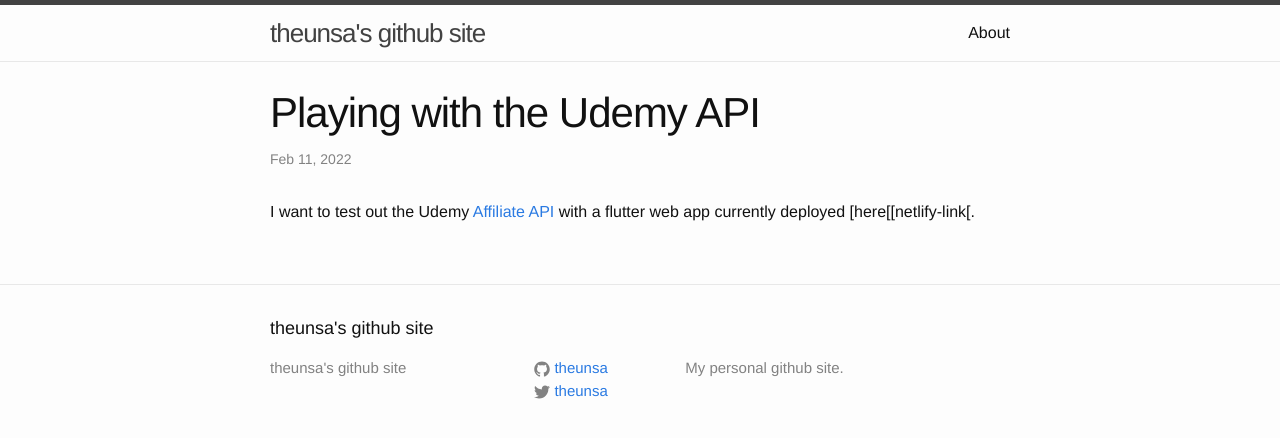
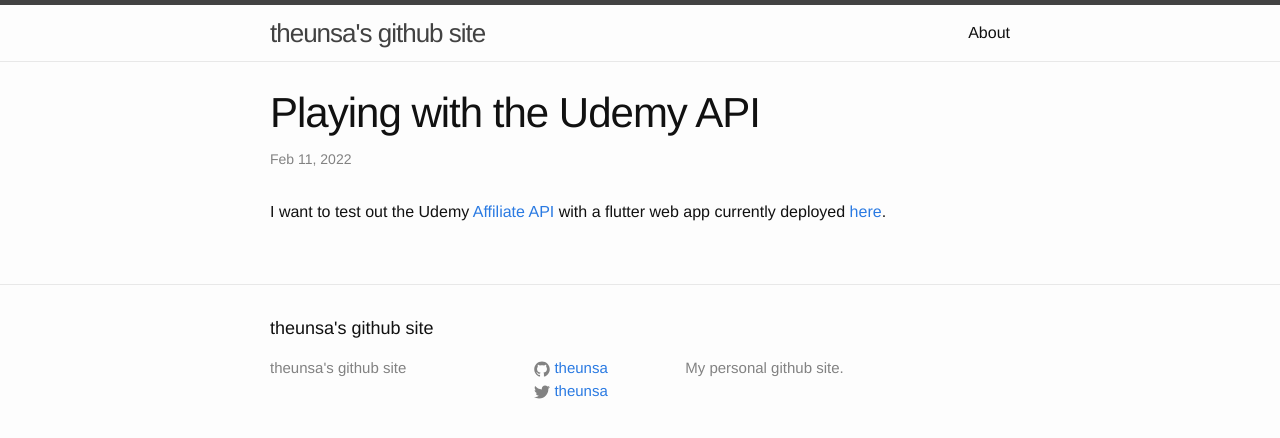
Before and after one commit to theunsa/theunsa.github.io, a Jekyll site: the page built from _posts/2022-02-11-playing-with-udemy-api.markdown, in a window 1280 px wide. Shown: the top 438 px of the page. Built offline with Jekyll 4.4.1, drawn with Linux system fonts in a browser that asks for light colours.

Commit message:
Update 2022-02-11-playing-with-udemy-api.markdown

```diff
--- a/_posts/2022-02-11-playing-with-udemy-api.markdown
+++ b/_posts/2022-02-11-playing-with-udemy-api.markdown
@@ -5,7 +5,7 @@ date:   2022-02-11 15:00:00 +02:00
 categories: coding
 ---
 
-I want to test out the Udemy [Affiliate API][udemy-api] with a flutter web app currently deployed [here[[netlify-link[.
+I want to test out the Udemy [Affiliate API][udemy-api] with a flutter web app currently deployed [here][netlify-link].
 
 [udemy-api]: https://www.udemy.com/user/edit-api-clients/
 [netlify-link]: https://ta-udemy-course-querier.netlify.app/
```
